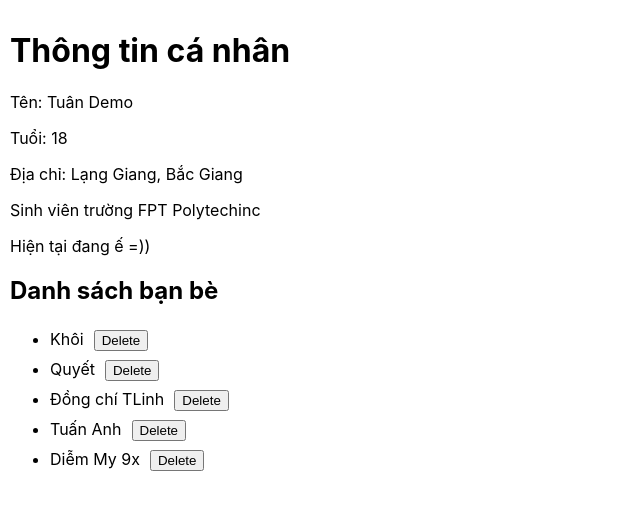
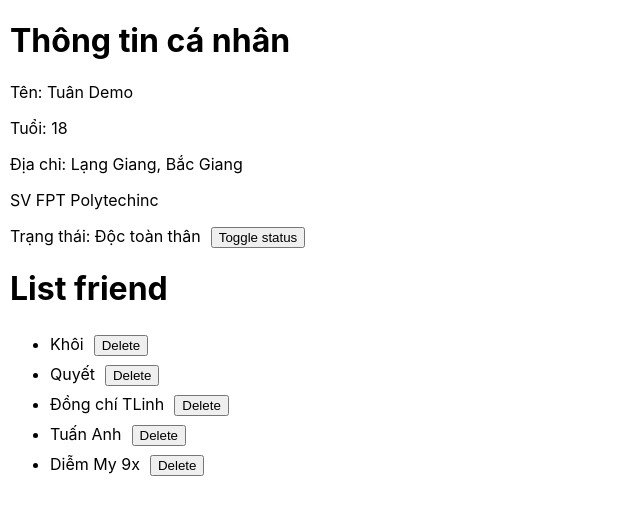
Before and after one commit to LeVanTuan02/typescript-lab, a React (Vite) app: page / in a window 1280 px wide. Shown: the top 514 px of the page, without its empty margins (0-640 px from the left). Built offline with nearby package versions, Linux system fonts and the light colour scheme.

Commit message:
Lession 03: component, state

```diff
--- a/src/App.jsx
+++ b/src/App.jsx
@@ -1,45 +1,65 @@
-import { useState } from 'react'
-import logo from './logo.svg'
-import './App.css'
+import { useState } from 'react';
+import ListFriend from "./components/listFriend";
 
-function App() {
-  const [count, setCount] = useState(0)
+function App () {
+    const myInfo = {
+        name: "Tuân Demo",
+        age: 18,
+        school: "FPT Polytechinc",
+        address: "Lạng Giang, Bắc Giang",
+        status: 0
+    };
 
-  return (
-    <div className="App">
-      <header className="App-header">
-        <img src={logo} className="App-logo" alt="logo" />
-        <p>Hello Vite + React!</p>
-        <p>
-          <button type="button" onClick={() => setCount((count) => count + 1)}>
-            count is: {count}
-          </button>
-        </p>
-        <p>
-          Edit <code>App.jsx</code> and save to test HMR updates.
-        </p>
-        <p>
-          <a
-            className="App-link"
-            href="https://reactjs.org"
-            target="_blank"
-            rel="noopener noreferrer"
-          >
-            Learn React
-          </a>
-          {' | '}
-          <a
-            className="App-link"
-            href="https://vitejs.dev/guide/features.html"
-            target="_blank"
-            rel="noopener noreferrer"
-          >
-            Vite Docs
-          </a>
-        </p>
-      </header>
-    </div>
-  )
+    const myFriend = [
+        {
+            id: 1,
+            name: "Khôi",
+            address: "Hà Giang"
+        },
+        {
+            id: 2,
+            name: "Quyết",
+            address: "Phú Thọ"
+        },
+        {
+            id: 3,
+            name: "Đồng chí TLinh",
+            address: "Bắc Giang"
+        },
+        {
+            id: 4,
+            name: "Tuấn Anh",
+            address: "Bắc Giang"
+        },
+        {
+            id: 5,
+            name: "Diễm My 9x",
+            address: "Hà Nội"
+        },
+    ];
+
+    const removeFriend = id => setFriends(friends.filter(item => item.id !== id));
+
+    const [info, setInfo] = useState(myInfo);
+    const [friends, setFriends] = useState(myFriend);
+
+    return (
+        <div style={{ margin: 10 }}>
+            <h1>Thông tin cá nhân</h1>
+            <p>Tên: {info.name}</p>
+            <p>Tuổi: {info.age}</p>
+            <p>Địa chỉ: {info.address}</p>
+            <p>SV {info.school}</p>
+            <p>
+                Trạng thái: {info.status ? "Đã có nguoiyeu" : "Độc toàn thân"}
+                <button onClick={() => setInfo({...info, status: !info.status})} style={{ marginLeft: 10 }}>Toggle status</button>
+            </p>
+
+            <h1>List friend</h1>
+
+            {!friends.length ? "Không có item nào" : <ListFriend data={friends} onclick={removeFriend} />}
+        </div>
+    )
 }
 
-export default App
+export default App;
--- a/src/main.jsx
+++ b/src/main.jsx
@@ -1,61 +1,13 @@
 import ReactDOM from 'react-dom';
-import { React, useState } from 'react';
+import React, { useState } from 'react';
 import ListFriend from './components/listFriend';
+import App from "./App";
 import './index.css'
 
-const myInfo = {
-    name: "Tuân Demo",
-    age: 18,
-    school: "FPT Polytechinc",
-    address: "Lạng Giang, Bắc Giang",
-    status: 0
-};
-
-const myFriend = [
-    {
-        id: 1,
-        name: "Khôi",
-        address: "Hà Giang"
-    },
-    {
-        id: 2,
-        name: "Quyết",
-        address: "Phú Thọ"
-    },
-    {
-        id: 3,
-        name: "Đồng chí TLinh",
-        address: "Bắc Giang"
-    },
-    {
-        id: 4,
-        name: "Tuấn Anh",
-        address: "Bắc Giang"
-    },
-    {
-        id: 5,
-        name: "Diễm My 9x",
-        address: "Hà Nội"
-    },
-];
-
-const handleRemove = id => {
-    console.log(id);
-}
-
 ReactDOM.render(
-    <div style={{ padding: 10 }}>
-        <h1>Thông tin cá nhân</h1>
-        <div>
-            <p>Tên: {myInfo.name}</p>
-            <p>Tuổi: {myInfo.age}</p>
-            <p>Địa chỉ: {myInfo.address}</p>
-            <p>Sinh viên trường {myInfo.school}</p>
-            <p>Hiện tại {!myInfo.status ? 'đang ế =))' : 'đã có người eo :v'}</p>
-        </div>
-
-        <h2>Danh sách bạn bè</h2>
-        <ListFriend data={myFriend} onclick={handleRemove} />
-    </div>,
+    <React.StrictMode>
+        <App />
+    </React.StrictMode>
+    ,
     document.getElementById('root')
 )
```
